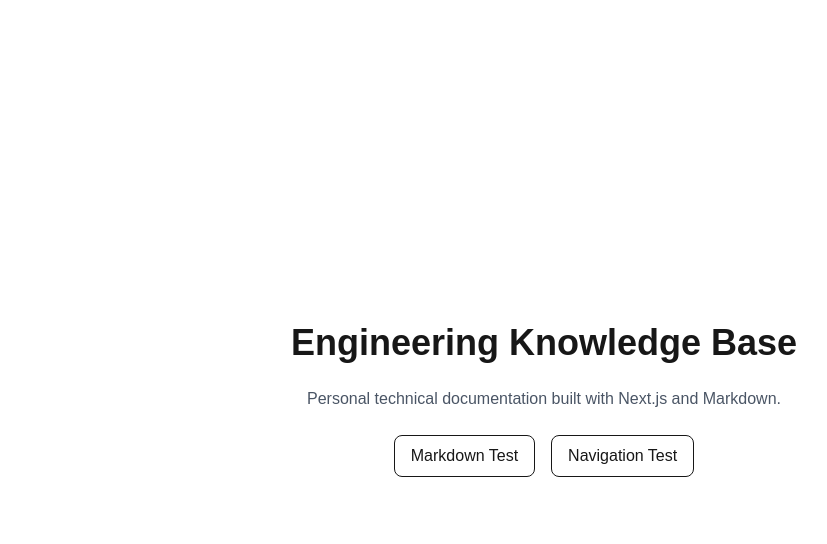
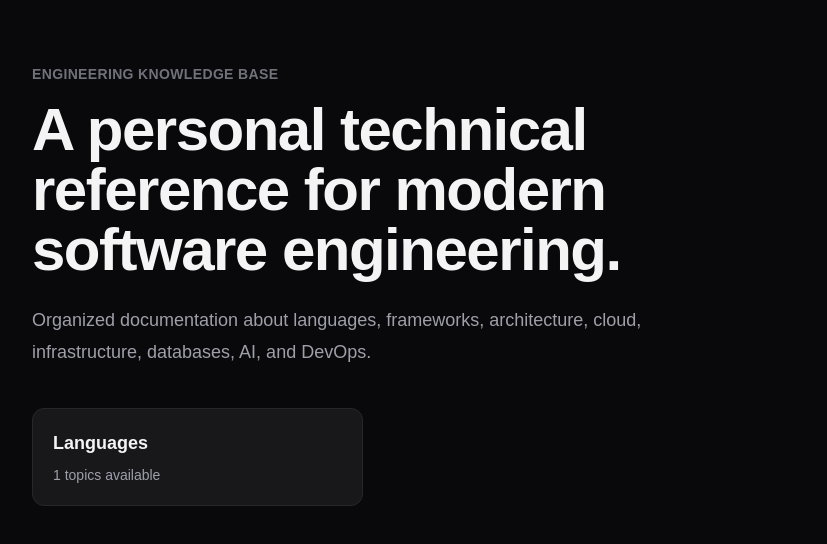
Before and after one commit to LeandroCadena/engineering-knowledge-base, a Next.js app: page / in a window 1280 px wide. Shown: the top 544 px of the page, without its empty margins (96-923 px from the left). Built offline with nearby package versions, Linux system fonts and the light colour scheme.

Commit message:
feat: add documentation metadata and homepage

```diff
--- a/app/docs/[category]/[technology]/[document]/page.tsx
+++ b/app/docs/[category]/[technology]/[document]/page.tsx
@@ -1,7 +1,7 @@
 import { notFound } from 'next/navigation';
 
 import { MarkdownRenderer } from '@/components/markdown/markdown-renderer';
-import { getDocument } from '@/lib/content';
+import { getDocument, getMarkdownMetadata } from '@/lib/content';
 
 type DocumentPageProps = {
   params: Promise<{
@@ -20,9 +20,21 @@
     notFound();
   }
 
+  const { metadata, content } = getMarkdownMetadata(markdown);
+
   return (
     <article className="mx-auto max-w-4xl">
-            <MarkdownRenderer content={markdown} />
+      {metadata.description ? (
+        <p className="mb-8 text-lg leading-8 text-zinc-400">{metadata.description}</p>
+      ) : null}
+
+      <MarkdownRenderer content={content} />
+
+      {metadata.updatedAt ? (
+        <p className="mt-12 border-t border-zinc-800 pt-6 text-sm text-zinc-500">
+          Last updated: {metadata.updatedAt}
+        </p>
+      ) : null}
     </article>
   );
 }
--- a/app/docs/layout.tsx
+++ b/app/docs/layout.tsx
@@ -1,9 +1,9 @@
 import { DocsLayout } from '@/components/layout/docs-layout';
 
 type LayoutProps = {
-    children: React.ReactNode;
+  children: React.ReactNode;
 };
 
 export default function Layout({ children }: LayoutProps) {
-    return <DocsLayout>{children}</DocsLayout>;
+  return <DocsLayout>{children}</DocsLayout>;
 }
--- a/app/page.tsx
+++ b/app/page.tsx
@@ -1,29 +1,51 @@
 import Link from 'next/link';
 
-export default function HomePage() {
+import { getNavigation } from '@/lib/content';
+
+export default async function HomePage() {
+  const navigation = await getNavigation();
+
   return (
-    <main className="flex min-h-screen flex-col items-center justify-center gap-6 p-10">
-      <h1 className="text-4xl font-bold">Engineering Knowledge Base</h1>
+    <main className="min-h-screen bg-zinc-950 px-6 py-16 text-zinc-100">
+      <section className="mx-auto max-w-5xl">
+        <p className="mb-4 text-sm font-semibold tracking-wide text-zinc-500 uppercase">
+          Engineering Knowledge Base
+        </p>
 
-      <p className="max-w-xl text-center text-gray-600">
-        Personal technical documentation built with Next.js and Markdown.
-      </p>
+        <h1 className="max-w-3xl text-4xl font-bold tracking-tight sm:text-6xl">
+          A personal technical reference for modern software engineering.
+        </h1>
 
-      <div className="flex gap-4">
-        <Link
-          href="/test"
-          className="rounded-lg border px-4 py-2 hover:bg-gray-100"
-        >
-          Markdown Test
-        </Link>
+        <p className="mt-6 max-w-2xl text-lg leading-8 text-zinc-400">
+          Organized documentation about languages, frameworks, architecture, cloud, infrastructure,
+          databases, AI, and DevOps.
+        </p>
 
-        <Link
-          href="/navigation-test"
-          className="rounded-lg border px-4 py-2 hover:bg-gray-100"
-        >
-          Navigation Test
-        </Link>
-      </div>
+        <div className="mt-10 grid gap-4 sm:grid-cols-2 lg:grid-cols-3">
+          {navigation.map((category) => {
+            const firstTechnology = category.technologies[0];
+            const firstDocument = firstTechnology?.documents[0];
+
+            const href =
+              firstTechnology && firstDocument
+                ? `/docs/${category.slug}/${firstTechnology.slug}/${firstDocument.slug}`
+                : '#';
+
+            return (
+              <Link
+                key={category.slug}
+                href={href}
+                className="rounded-xl border border-zinc-800 bg-zinc-900 p-5 hover:border-zinc-700"
+              >
+                <h2 className="text-lg font-semibold">{category.title}</h2>
+                <p className="mt-2 text-sm text-zinc-400">
+                  {category.technologies.length} topics available
+                </p>
+              </Link>
+            );
+          })}
+        </div>
+      </section>
     </main>
   );
 }
--- a/components/layout/docs-layout.tsx
+++ b/components/layout/docs-layout.tsx
@@ -20,16 +20,14 @@
           <nav className="mt-6 max-h-[320px] space-y-6 overflow-y-auto lg:max-h-none">
             {navigation.map((category) => (
               <section key={category.slug}>
-                                <h2 className="mb-3 text-xs font-semibold uppercase tracking-wide text-zinc-500">
+                <h2 className="mb-3 text-xs font-semibold tracking-wide text-zinc-500 uppercase">
                   {category.title}
                 </h2>
 
                 <div className="space-y-3">
                   {category.technologies.map((technology) => (
                     <div key={technology.slug}>
-                                            <p className="text-sm font-medium text-zinc-300">
-                                                {technology.title}
-                                            </p>
+                      <p className="text-sm font-medium text-zinc-300">{technology.title}</p>
 
                       <div className="mt-2 space-y-1">
                         {technology.documents.map((document) => (
@@ -50,9 +48,7 @@
           </nav>
         </aside>
 
-                <main className="min-w-0 px-5 py-6 sm:px-8 lg:px-10 lg:py-8">
-                    {children}
-                </main>
+        <main className="min-w-0 px-5 py-6 sm:px-8 lg:px-10 lg:py-8">{children}</main>
       </div>
     </div>
   );
--- a/content/languages/javascript/01-overview.md
+++ b/content/languages/javascript/01-overview.md
@@ -1,59 +1,10 @@
+---
+title: JavaScript Overview
+description: Core overview of JavaScript, its history, purpose, use cases, and fundamentals.
+order: 1
+updatedAt: 2026-07-04
+---
+
 # JavaScript
 
-## Historia
-
-JavaScript fue creado para agregar interactividad a las páginas web.
-
-## ¿Por qué nació?
-
-Nació para permitir que los navegadores ejecutaran lógica del lado del cliente.
-
-## ¿Qué problema resuelve?
-
-Permite crear interfaces dinámicas, validar datos, consumir APIs y construir aplicaciones web modernas.
-
-## ¿Qué es?
-
-JavaScript es un lenguaje de programación interpretado, dinámico y multiparadigma.
-
-## ¿Cómo se usa?
-
-Se usa en el navegador, en servidores con Node.js, en aplicaciones móviles, herramientas CLI y muchas otras plataformas.
-
-## ¿Cómo funciona internamente?
-
-JavaScript se ejecuta dentro de un motor como V8, SpiderMonkey o JavaScriptCore.
-
-## ¿Cuándo usarlo?
-
-Cuando necesitas construir aplicaciones web, APIs, automatizaciones o productos multiplataforma.
-
-## ¿Cuándo no usarlo?
-
-Cuando necesitas procesamiento intensivo de CPU, sistemas de muy bajo nivel o aplicaciones donde otro lenguaje especializado sea más adecuado.
-
-## Ventajas
-
-- Ecosistema enorme.
-- Funciona en frontend y backend.
-- Comunidad muy grande.
-- Alta productividad.
-
-## Desventajas
-
-- Tipado dinámico.
-- Algunas decisiones históricas confusas.
-- Puede ser difícil de mantener en proyectos grandes sin TypeScript.
-
-## Casos de uso
-
-- Frontend web.
-- Backend con Node.js.
-- APIs REST.
-- Aplicaciones móviles.
-- Automatizaciones.
-- Herramientas de desarrollo.
-
-## Resumen
-
-JavaScript es uno de los lenguajes más importantes del desarrollo moderno porque permite construir aplicaciones completas usando una misma base tecnológica.
+...
--- a/content/languages/javascript/02-deep-dive.md
+++ b/content/languages/javascript/02-deep-dive.md
@@ -1,27 +1,10 @@
+---
+title: JavaScript Deep Dive
+description: Advanced JavaScript concepts including scope, closures, promises, prototypes, memory, and performance.
+order: 2
+updatedAt: 2026-07-04
+---
+
 # JavaScript Deep Dive
 
-## Scope
-
-## Closures
-
-## Hoisting
-
-## Event Loop
-
-## Promises
-
-## Async / Await
-
-## Prototypes
-
-## This
-
-## Modules
-
-## Memory Management
-
-## Error Handling
-
-## Performance
-
-## Ejemplos
+...
--- /dev/null
+++ b/lib/content/get-metadata.ts
@@ -0,0 +1,17 @@
+import matter from 'gray-matter';
+
+export type DocumentMetadata = {
+  title?: string;
+  description?: string;
+  order?: number;
+  updatedAt?: string;
+};
+
+export function getMarkdownMetadata(markdown: string) {
+  const { data, content } = matter(markdown);
+
+  return {
+    metadata: data as DocumentMetadata,
+    content,
+  };
+}
--- a/lib/content/index.ts
+++ b/lib/content/index.ts
@@ -1,4 +1,5 @@
 export * from './read-file';
 export * from './get-navigation';
 export * from './get-document';
+export * from './get-metadata';
 export * from './types';
--- /dev/null
+++ b/templates/deep-dive.md
@@ -0,0 +1,30 @@
+---
+title:
+description:
+order: 2
+updatedAt:
+---
+
+# Deep Dive
+
+## Arquitectura
+
+## Funcionamiento interno
+
+## Componentes
+
+## Flujo interno
+
+## Ciclo de vida
+
+## Performance
+
+## Seguridad
+
+## Buenas prácticas
+
+## Errores comunes
+
+## Casos reales
+
+## Referencias
--- /dev/null
+++ b/templates/overview.md
@@ -0,0 +1,36 @@
+---
+title:
+description:
+order: 1
+updatedAt:
+---
+
+# Title
+
+## Historia
+
+## ¿Por qué nació?
+
+## ¿Qué problema resuelve?
+
+## ¿Qué es?
+
+## ¿Cómo funciona?
+
+## Componentes principales
+
+## Casos de uso
+
+## ¿Cuándo utilizarla?
+
+## ¿Cuándo NO utilizarla?
+
+## Ventajas
+
+## Desventajas
+
+## Ejemplo sencillo
+
+## Conceptos relacionados
+
+## Resumen
```
Also changed, not shown: components/markdown/markdown-renderer.tsx (+2 -6 lines), 1 other file (tests, documents, lock files or other folders). Lines whose indentation alone changed are shown as unchanged.
